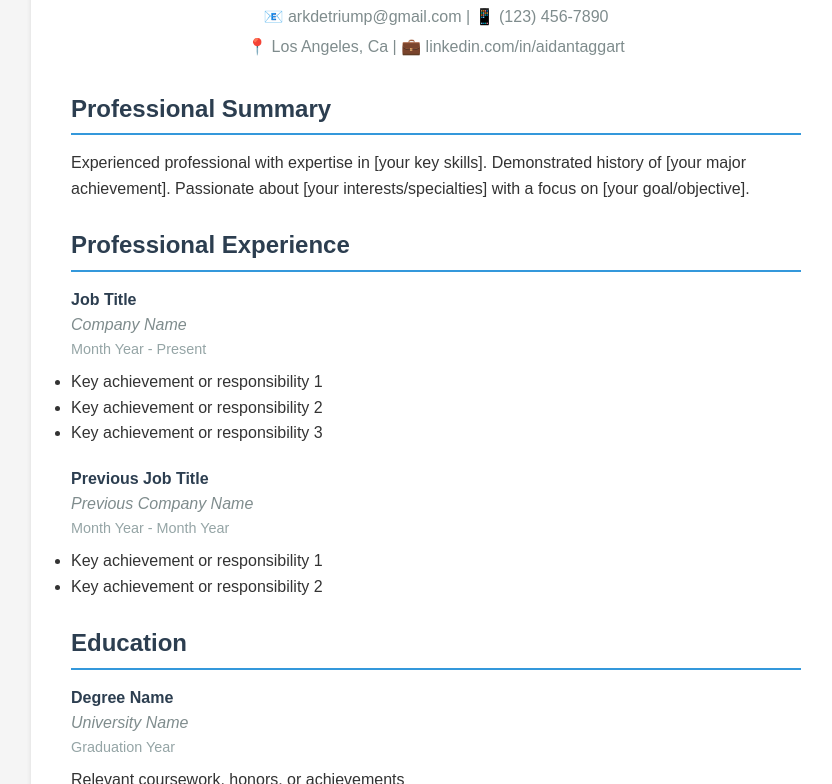
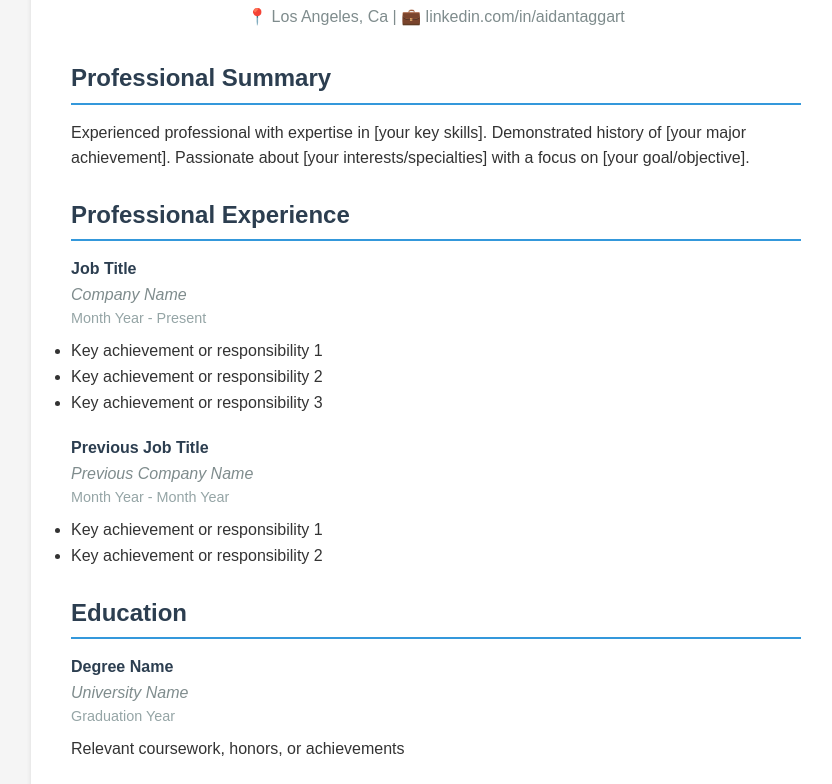
Before and after one commit to NordicNyte/cloud_resume_frontend, a plain HTML site: page index.html in a window 1280 px wide. Shown: the part 218-1002 px from the top of the page, without its empty margins (204-1036 px from the left). Drawn offline with Linux system fonts and the light colour scheme; no server answers.

Commit message:
removed contact info from index.html

```diff
--- a/index.html
+++ b/index.html
@@ -141,9 +141,7 @@
         <!-- Replace the information below with your own -->
         <header class="header">
             <h1 class="name">Aidan Taggart</h1>
-            <div class="contact-info">
-                📧 arkdetriump@gmail.com | 📱 (123) 456-7890
-            </div>
+
             <div class="contact-info">
                 📍 Los Angeles, Ca | 💼 linkedin.com/in/aidantaggart
             </div>
```
